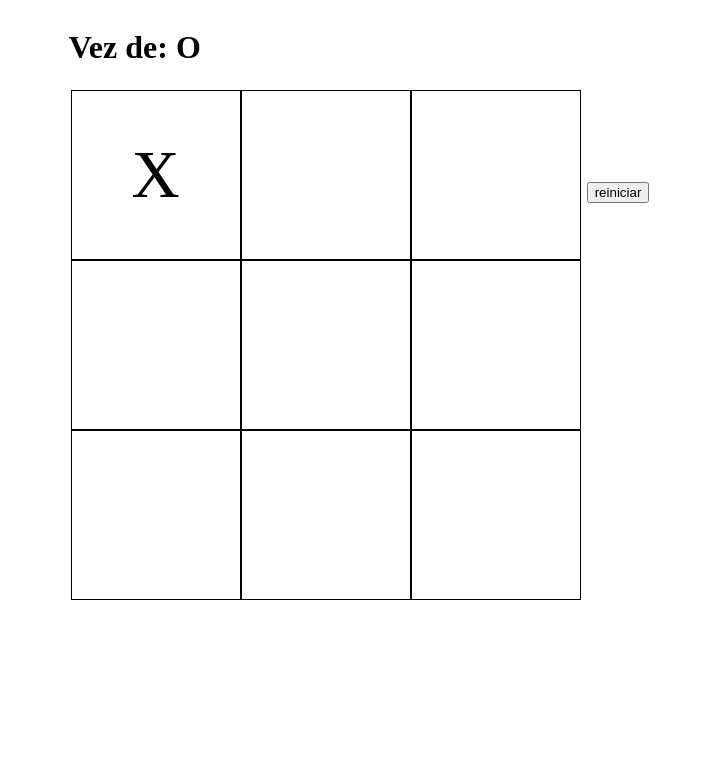
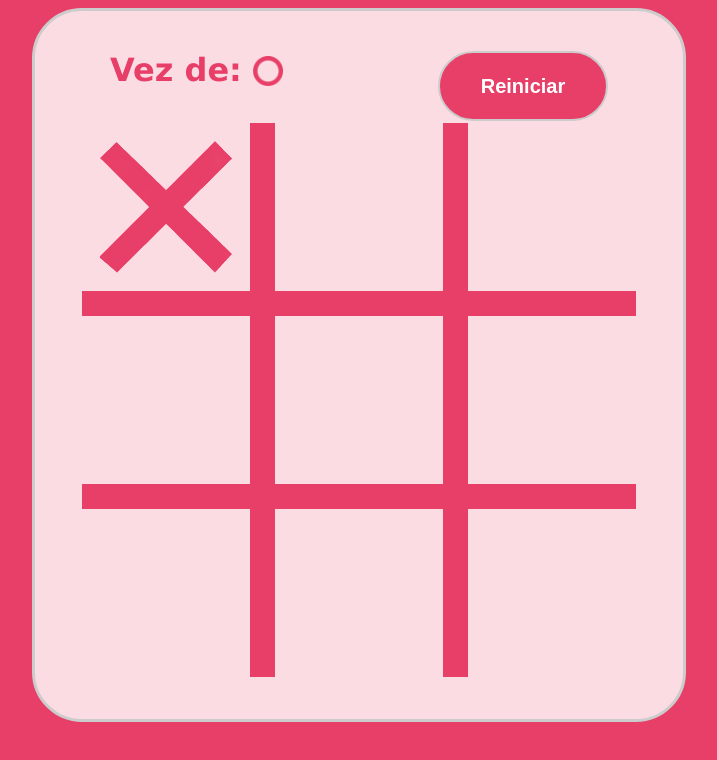
Before and after one commit to figpedro1/jogo-da-velha, a plain HTML site: page index.html in a window 1280 px wide. Both pictures are taken after a click on the element 436 px from the left and 221 px from the top of the page. Shown: the whole page, without its empty margins (281-998 px from the left). Drawn offline with Linux system fonts and the light colour scheme.

Commit message:
estetica + readme.md

```diff
--- a/css/style.css
+++ b/css/style.css
@@ -1,12 +1,30 @@
 body {
     display: flex;
     align-items: center;
-    justify-content: space-around;
+    justify-content: center;
+    font-family: 'Lucida Sans', 'Lucida Sans Regular', 'Lucida Grande', 'Lucida Sans Unicode', Geneva, Verdana, sans-serif;
+    background-color: #e83f68;
+    color: #e83f68;
 }
+
+h1 {
+    margin: 0px;
+    padding: 0px;
+    min-height: 40px;
+    display: block;
+}
+
+p {
+    margin: 0px;
+    padding: 0px;
+    min-height: 30px;
+}
+
 
 table {
     font-size: 50pt;
-    display: inline;
+    display: block;
+    padding: 0;
 }
 
 tr {
@@ -15,13 +33,57 @@ tr {
     align-items: center;
 }
 
+tr:nth-child(even) {
+    border-top: 25px solid #e83f68;
+    border-bottom: 25px solid #e83f68;
+}
+
 td {
     width: 166px;
     height: 166px;
-    display: inline-flex;
+    align-items: center;
+    justify-content: center;
+    pointer-events: all;
+    user-select: none;
+    display: flex;
+}
+
+td:nth-child(even) {
+    border-left: 25px solid #e83f68;
+    border-right: 25px solid #e83f68;
+}
+
+.container {
+    padding: 40px;
+    height: 100%;
+    width: 45%;
+    border: 3px solid #ccc;
+    display: flex;
     align-items: center;
     justify-content: space-around;
-    border: 1px solid black;
+    flex-direction: column;
+    border-radius: 50px;
+    background-color: #ffffffd0;
+}
+
+.xo {
+    height: 80%;
+    pointer-events: none;
+}
+
+.vezDe{
+    position: relative;
+    top: 5px;
+    height: 30px;
+    pointer-events: none;
+}
+
+.buttonContainer {
+    min-width: 170px;
+    min-height: 70px;
+    display: flex;
+    align-items: center;
+    justify-content: center;
 }
 
 #info {
@@ -35,3 +97,20 @@ td {
 #info {
     display: block;
 }
+
+#reiniciar {
+    height: 70px;
+    width: 170px;
+    border-radius: 35px;
+    background-color: #e83f68;
+    color: #ffffff;
+    border: 2px solid #ccc;
+    font-size: 20px;
+}
+
+#topo {
+    display: flex;
+    flex-direction: row;
+    justify-content: space-between;
+    width: 498px;
+}
--- a/index.html
+++ b/index.html
@@ -4,12 +4,20 @@
     <meta charset="UTF-8">
     <meta name="viewport" content="width=device-width, initial-scale=1.0">
     <link rel="stylesheet" type="text/css" href="css/style.css">
-    <title>Document</title>
+    <link rel="icon" type="image/x-icon" href="imagens/icone.png">
+    <title>Jogo da velha</title>
 </head>
 <body>
-    <div>
-        <h1 id="info">Vez de: X</h1>
-        <h2 id="subInfo">fsadfasdfg</h2>
+    <div id></div>
+    <div class="container">
+        <div id="topo">
+            <div id="infos">
+                    <h1 id="info">Vez de: <img class="vezDe" src="imagens/x.png"></h1>
+                <p id="subInfo"></p>
+            </div>
+            <div class="buttonContainer"><button id="reiniciar"><strong>Reiniciar</strong></button></div>
+        </div>
+
         <table>
             <tr>
                 <td id="aa"></td>
@@ -27,9 +35,8 @@
                 <td id="cc"></td>
             </tr>
         </table>
-
-        <button id="reiniciar">reiniciar</button>
     </div>
     <script src="js/script.js"></script>
+    <script src="js/animacoes.js"></script>
 </body>
 </html>
--- /dev/null
+++ b/js/animacoes.js
@@ -0,0 +1,47 @@
+const casa = [
+    [document.querySelector('#aa'), document.querySelector('#ab'), document.querySelector('#ac')],
+    [document.querySelector('#ba'), document.querySelector('#bb'), document.querySelector('#bc')],
+    [document.querySelector('#ca'), document.querySelector('#cb'), document.querySelector('#cc')]
+];
+const reset = document.querySelector('#reiniciar');
+reset.addEventListener('mouseover', () => {
+    reset.style.backgroundColor = "#d1385e"
+})
+
+reset.addEventListener('mouseout', () => {
+    reset.style.backgroundColor = "#e83f68";
+})
+
+reset.addEventListener('mouseup', () => {
+    reset.style.backgroundColor = "#d1385e";
+    reset.style.height = "70px"
+    reset.style.width = "170px"
+    reset.style.fontSize = "20px"
+})
+
+reset.addEventListener('mousedown', () => {
+    reset.style.backgroundColor = "#c1284e";
+    reset.style.height = "60px"
+    reset.style.width = "150px"
+    reset.style.fontSize = "18px"
+})
+
+for (let linha = 0; linha < casa.length; linha++){
+    for (let coluna = 0; coluna < casa[linha].length; coluna++){
+        casa[linha][coluna].addEventListener('mouseover', () => {hoverCasa(linha, coluna)})
+    }
+};
+
+for (let linha = 0; linha < casa.length; linha++){
+    for (let coluna = 0; coluna < casa[linha].length; coluna++){
+        casa[linha][coluna].addEventListener('mouseout', () => {mouseoutCasa(linha, coluna)})
+    }
+};
+
+function hoverCasa(linha, coluna){
+    casa[linha][coluna].style.backgroundColor = "#88888833"
+}
+
+function mouseoutCasa(linha, coluna){
+    casa[linha][coluna].style.backgroundColor = ""
+}
--- a/js/script.js
+++ b/js/script.js
@@ -35,16 +35,16 @@ function vitoria() {
 };
 
 function jogada(linha, coluna){
-    subInfo.innerHTML = " ";
     if(!finalizado){
         const vezDe = (turno % 2) + 1
 
         if(posicaoStatus[linha][coluna] == 0){
             posicaoStatus[linha][coluna] = vezDe;
-            posicao[linha][coluna].innerHTML = vezDe == 1 ? "X" : "O"
+            posicao[linha][coluna].innerHTML = vezDe == 1 ? '<img class="xo" src="imagens/x.png">' : '<img class="xo" src="imagens/circulo.png">'
             turno++
             vencedor = vitoria()
-            info.innerHTML = finalizado ? (vencedor == -1 ? "Deu velha!" : (vencedor == 1 ? "X" : "O") + " venceu!") + " Clique em reiniciar para jogar novamente!" : (vezDe == 2 ? "Vez de: X" : "Vez de: O");
+            info.innerHTML = finalizado ? (vencedor == -1 ? "Deu velha!" : (vencedor == 1 ? '<img class="vezDe" src="imagens/x.png">' : '<img class="vezDe" src="imagens/circulo.png">') + " venceu!") : "Vez de: " + (vezDe == 2 ? '<img class="vezDe" src="imagens/x.png">' : '<img class="vezDe" src="imagens/circulo.png">');
+            subInfo.innerHTML = finalizado ? "Clique em reiniciar para jogar novamente!" : "";
         } else {
             subInfo.innerHTML = "Posição já jogada!";
         };
@@ -58,13 +58,14 @@ for (let linha = 0; linha < posicao.length; linha++){
 };
 
 reiniciar.addEventListener('click', () => {
-    info.innerHTML = "Vez de: " + (vencedor < 2 ? "X" : "O");
+    info.innerHTML = 'Vez de: <img class="vezDe" src="imagens/x.png">'
+    subInfo.innerHTML = ""
     turno = 0;
     finalizado = false;
     for (let linha = 0; linha < posicaoStatus.length; linha++){
         for (let coluna = 0; coluna < posicaoStatus[linha].length; coluna++){
             posicaoStatus[linha][coluna] = 0
-            posicao[linha][coluna].innerHTML = " "
+            posicao[linha][coluna].innerHTML = ""
         }
     }
 });
```
Also changed, not shown: imagens/circulo.png (added), imagens/icone.png (added), imagens/x.png (added).
